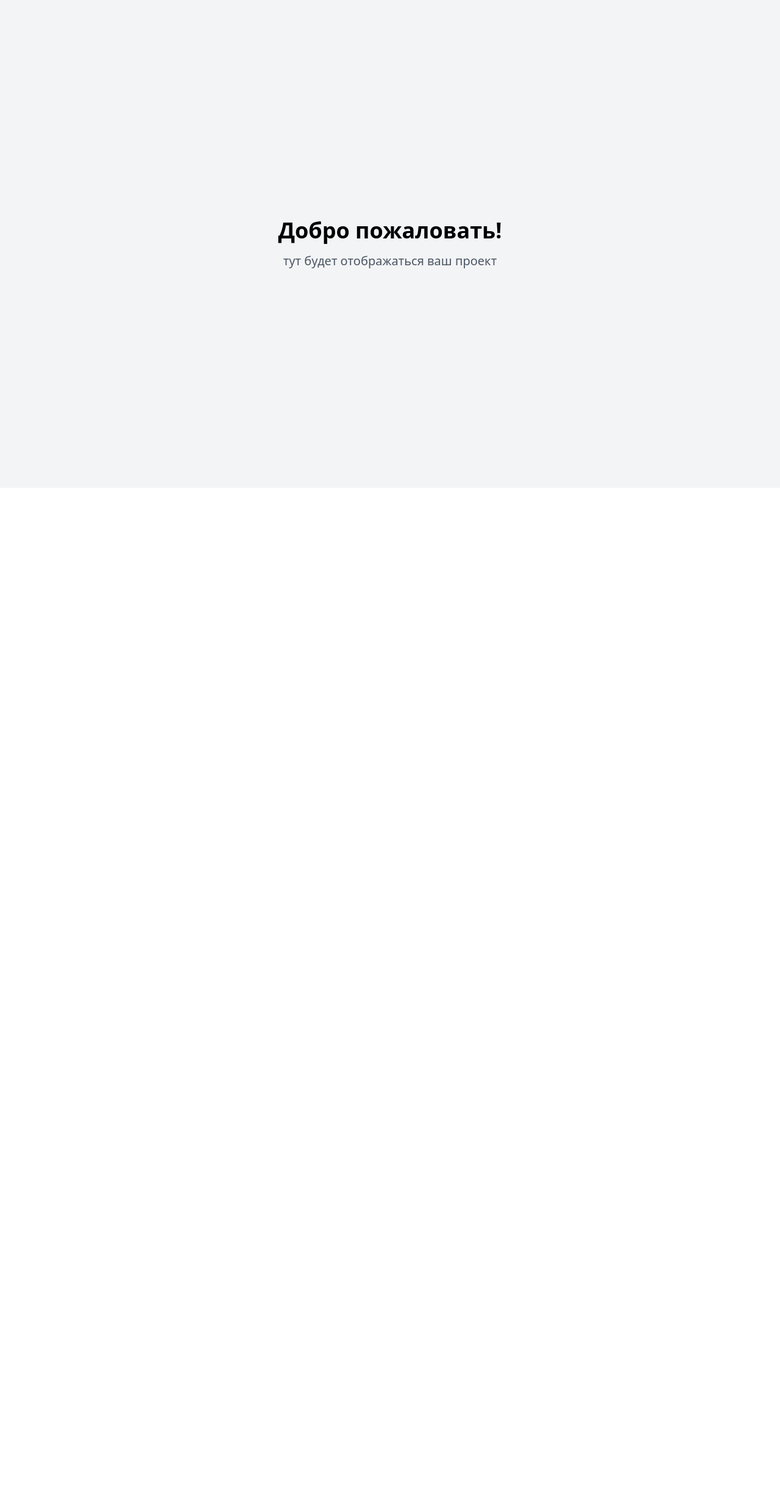
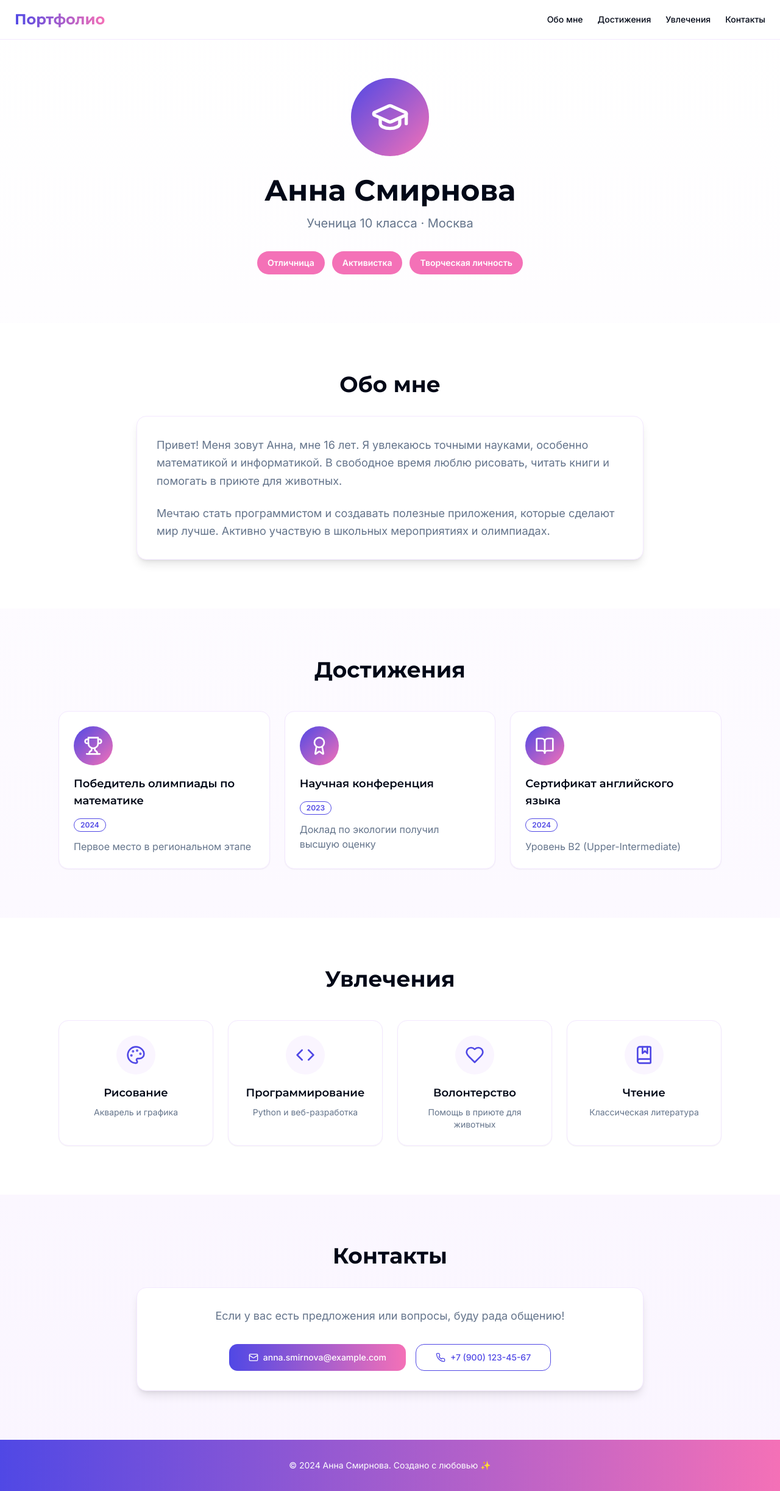
Before and after one commit to pr-poehali-dev/school-girl-portfolio, a React (Vite) app: page / in a window 1280 px wide. Shown: the whole page at 61% size. Before the commit the page ends 800 px from the top, so only its background shows below. Built offline with nearby package versions, Linux system fonts and the light colour scheme.

Commit message:
Добавить статические страницы профиля

```diff
--- a/src/index.css
+++ b/src/index.css
@@ -1,3 +1,5 @@
+@import url("https://fonts.googleapis.com/css2?family=Montserrat:wght@400;500;600;700&family=Inter:wght@400;500;600&display=swap");
+
 @tailwind base;
 @tailwind components;
 @tailwind utilities;
@@ -13,26 +15,26 @@
     --popover: 0 0% 100%;
     --popover-foreground: 222.2 84% 4.9%;
 
-    --primary: 222.2 47.4% 11.2%;
-    --primary-foreground: 210 40% 98%;
+    --primary: 243 75% 59%;
+    --primary-foreground: 0 0% 100%;
 
-    --secondary: 210 40% 96.1%;
-    --secondary-foreground: 222.2 47.4% 11.2%;
+    --secondary: 328 86% 70%;
+    --secondary-foreground: 0 0% 100%;
 
     --muted: 210 40% 96.1%;
     --muted-foreground: 215.4 16.3% 46.9%;
 
-    --accent: 210 40% 96.1%;
-    --accent-foreground: 222.2 47.4% 11.2%;
+    --accent: 328 86% 70%;
+    --accent-foreground: 0 0% 100%;
 
     --destructive: 0 84.2% 60.2%;
     --destructive-foreground: 210 40% 98%;
 
     --border: 214.3 31.8% 91.4%;
     --input: 214.3 31.8% 91.4%;
-    --ring: 222.2 84% 4.9%;
+    --ring: 243 75% 59%;
 
-    --radius: 0.5rem;
+    --radius: 1rem;
 
     --sidebar-background: 0 0% 98%;
 
@@ -97,5 +99,15 @@
 
   body {
     @apply bg-background text-foreground;
+    font-family: "Inter", sans-serif;
+  }
+
+  h1,
+  h2,
+  h3,
+  h4,
+  h5,
+  h6 {
+    font-family: "Montserrat", sans-serif;
   }
 }
--- a/src/pages/Index.tsx
+++ b/src/pages/Index.tsx
@@ -1,12 +1,235 @@
-// Update this page (the content is just a fallback if you fail to update the page)
+import { Card } from "@/components/ui/card";
+import { Badge } from "@/components/ui/badge";
+import { Button } from "@/components/ui/button";
+import Icon from "@/components/ui/icon";
 
 const Index = () => {
+  const achievements = [
+    {
+      title: "Победитель олимпиады по математике",
+      year: "2024",
+      description: "Первое место в региональном этапе",
+      icon: "Trophy"
+    },
+    {
+      title: "Научная конференция",
+      year: "2023",
+      description: "Доклад по экологии получил высшую оценку",
+      icon: "Award"
+    },
+    {
+      title: "Сертификат английского языка",
+      year: "2024",
+      description: "Уровень B2 (Upper-Intermediate)",
+      icon: "BookOpen"
+    }
+  ];
+
+  const hobbies = [
+    {
+      title: "Рисование",
+      description: "Акварель и графика",
+      icon: "Palette"
+    },
+    {
+      title: "Программирование",
+      description: "Python и веб-разработка",
+      icon: "Code"
+    },
+    {
+      title: "Волонтерство",
+      description: "Помощь в приюте для животных",
+      icon: "Heart"
+    },
+    {
+      title: "Чтение",
+      description: "Классическая литература",
+      icon: "BookMarked"
+    }
+  ];
+
+  const scrollToSection = (id: string) => {
+    document.getElementById(id)?.scrollIntoView({ behavior: 'smooth' });
+  };
+
   return (
-    <div className="min-h-screen flex items-center justify-center bg-gray-100">
-      <div className="text-center">
-        <h1 className="text-4xl font-bold mb-4 color-black text-black">Добро пожаловать!</h1>
-        <p className="text-xl text-gray-600">тут будет отображаться ваш проект</p>
-      </div>
+    <div className="min-h-screen bg-gradient-to-b from-white to-purple-50">
+      <nav className="fixed top-0 w-full bg-white/80 backdrop-blur-md z-50 border-b border-purple-100">
+        <div className="container mx-auto px-6 py-4">
+          <div className="flex items-center justify-between">
+            <h1 className="text-2xl font-bold bg-gradient-to-r from-primary to-secondary bg-clip-text text-transparent">
+              Портфолио
+            </h1>
+            <div className="flex gap-6">
+              <button
+                onClick={() => scrollToSection('about')}
+                className="text-sm font-medium hover:text-primary transition-colors"
+              >
+                Обо мне
+              </button>
+              <button
+                onClick={() => scrollToSection('achievements')}
+                className="text-sm font-medium hover:text-primary transition-colors"
+              >
+                Достижения
+              </button>
+              <button
+                onClick={() => scrollToSection('hobbies')}
+                className="text-sm font-medium hover:text-primary transition-colors"
+              >
+                Увлечения
+              </button>
+              <button
+                onClick={() => scrollToSection('contact')}
+                className="text-sm font-medium hover:text-primary transition-colors"
+              >
+                Контакты
+              </button>
+            </div>
+          </div>
+        </div>
+      </nav>
+
+      <section className="pt-32 pb-20 px-6">
+        <div className="container mx-auto max-w-4xl text-center animate-fade-in">
+          <div className="mb-8 flex justify-center">
+            <div className="w-32 h-32 rounded-full bg-gradient-to-br from-primary to-secondary flex items-center justify-center">
+              <Icon name="GraduationCap" size={64} className="text-white" />
+            </div>
+          </div>
+          <h1 className="text-5xl font-bold mb-4 font-heading">
+            Анна Смирнова
+          </h1>
+          <p className="text-xl text-muted-foreground mb-8">
+            Ученица 10 класса · Москва
+          </p>
+          <div className="flex gap-3 justify-center flex-wrap">
+            <Badge variant="secondary" className="px-4 py-2 text-sm">
+              Отличница
+            </Badge>
+            <Badge variant="secondary" className="px-4 py-2 text-sm">
+              Активистка
+            </Badge>
+            <Badge variant="secondary" className="px-4 py-2 text-sm">
+              Творческая личность
+            </Badge>
+          </div>
+        </div>
+      </section>
+
+      <section id="about" className="py-20 px-6 bg-white">
+        <div className="container mx-auto max-w-4xl animate-fade-in">
+          <h2 className="text-4xl font-bold mb-8 font-heading text-center">
+            Обо мне
+          </h2>
+          <Card className="p-8 shadow-lg border-purple-100">
+            <p className="text-lg leading-relaxed text-muted-foreground mb-6">
+              Привет! Меня зовут Анна, мне 16 лет. Я увлекаюсь точными науками,
+              особенно математикой и информатикой. В свободное время люблю рисовать,
+              читать книги и помогать в приюте для животных.
+            </p>
+            <p className="text-lg leading-relaxed text-muted-foreground">
+              Мечтаю стать программистом и создавать полезные приложения, которые
+              сделают мир лучше. Активно участвую в школьных мероприятиях и олимпиадах.
+            </p>
+          </Card>
+        </div>
+      </section>
+
+      <section id="achievements" className="py-20 px-6">
+        <div className="container mx-auto max-w-6xl">
+          <h2 className="text-4xl font-bold mb-12 font-heading text-center animate-fade-in">
+            Достижения
+          </h2>
+          <div className="grid md:grid-cols-3 gap-6">
+            {achievements.map((achievement, index) => (
+              <Card
+                key={index}
+                className="p-6 hover:shadow-xl transition-all duration-300 hover:-translate-y-1 border-purple-100 animate-scale-in"
+                style={{ animationDelay: `${index * 0.1}s` }}
+              >
+                <div className="w-16 h-16 rounded-full bg-gradient-to-br from-primary to-secondary flex items-center justify-center mb-4">
+                  <Icon name={achievement.icon as any} size={32} className="text-white" />
+                </div>
+                <div className="flex items-center gap-2 mb-3">
+                  <h3 className="text-lg font-semibold font-heading">
+                    {achievement.title}
+                  </h3>
+                </div>
+                <Badge variant="outline" className="mb-3 border-primary text-primary">
+                  {achievement.year}
+                </Badge>
+                <p className="text-muted-foreground">
+                  {achievement.description}
+                </p>
+              </Card>
+            ))}
+          </div>
+        </div>
+      </section>
+
+      <section id="hobbies" className="py-20 px-6 bg-white">
+        <div className="container mx-auto max-w-6xl">
+          <h2 className="text-4xl font-bold mb-12 font-heading text-center animate-fade-in">
+            Увлечения
+          </h2>
+          <div className="grid md:grid-cols-2 lg:grid-cols-4 gap-6">
+            {hobbies.map((hobby, index) => (
+              <Card
+                key={index}
+                className="p-6 text-center hover:shadow-xl transition-all duration-300 hover:-translate-y-1 border-purple-100 animate-scale-in"
+                style={{ animationDelay: `${index * 0.1}s` }}
+              >
+                <div className="w-16 h-16 rounded-full bg-purple-50 flex items-center justify-center mx-auto mb-4">
+                  <Icon name={hobby.icon as any} size={32} className="text-primary" />
+                </div>
+                <h3 className="text-lg font-semibold mb-2 font-heading">
+                  {hobby.title}
+                </h3>
+                <p className="text-sm text-muted-foreground">
+                  {hobby.description}
+                </p>
+              </Card>
+            ))}
+          </div>
+        </div>
+      </section>
+
+      <section id="contact" className="py-20 px-6">
+        <div className="container mx-auto max-w-4xl text-center animate-fade-in">
+          <h2 className="text-4xl font-bold mb-8 font-heading">
+            Контакты
+          </h2>
+          <Card className="p-8 shadow-lg border-purple-100">
+            <p className="text-lg text-muted-foreground mb-8">
+              Если у вас есть предложения или вопросы, буду рада общению!
+            </p>
+            <div className="flex flex-col sm:flex-row gap-4 justify-center">
+              <Button
+                size="lg"
+                className="gap-2 bg-gradient-to-r from-primary to-secondary hover:opacity-90 transition-opacity"
+              >
+                <Icon name="Mail" size={20} />
+                anna.smirnova@example.com
+              </Button>
+              <Button
+                size="lg"
+                variant="outline"
+                className="gap-2 border-primary text-primary hover:bg-primary hover:text-white"
+              >
+                <Icon name="Phone" size={20} />
+                +7 (900) 123-45-67
+              </Button>
+            </div>
+          </Card>
+        </div>
+      </section>
+
+      <footer className="py-8 px-6 bg-gradient-to-r from-primary to-secondary text-white text-center">
+        <p className="text-sm">
+          © 2024 Анна Смирнова. Создано с любовью ✨
+        </p>
+      </footer>
     </div>
   );
 };
--- a/tailwind.config.ts
+++ b/tailwind.config.ts
@@ -16,6 +16,10 @@ export default {
 			screens: {
 				'2xl': '1400px'
 			}
+		},
+		fontFamily: {
+			sans: ['Inter', 'sans-serif'],
+			heading: ['Montserrat', 'sans-serif'],
 		},
 		extend: {
 			colors: {
@@ -84,11 +88,21 @@ export default {
 					to: {
 						height: '0'
 					}
+				},
+				'fade-in': {
+					'0%': { opacity: '0', transform: 'translateY(10px)' },
+					'100%': { opacity: '1', transform: 'translateY(0)' }
+				},
+				'scale-in': {
+					'0%': { transform: 'scale(0.95)', opacity: '0' },
+					'100%': { transform: 'scale(1)', opacity: '1' }
 				}
 			},
 			animation: {
 				'accordion-down': 'accordion-down 0.2s ease-out',
-				'accordion-up': 'accordion-up 0.2s ease-out'
+				'accordion-up': 'accordion-up 0.2s ease-out',
+				'fade-in': 'fade-in 0.5s ease-out',
+				'scale-in': 'scale-in 0.3s ease-out'
 			}
 		}
 	},
```
